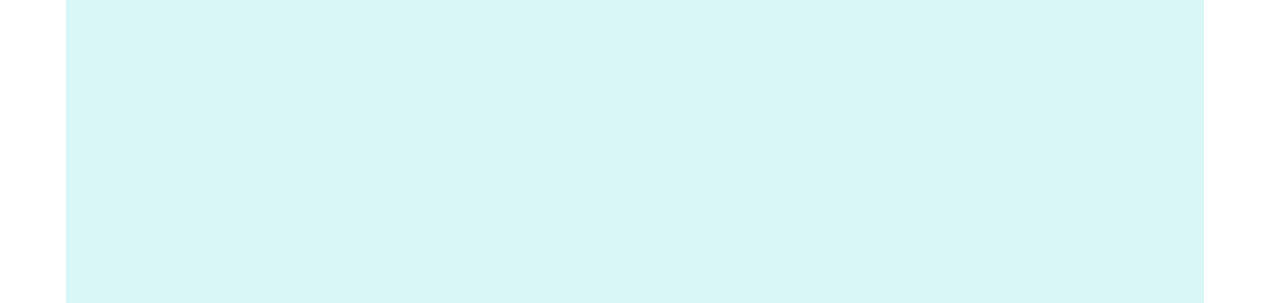
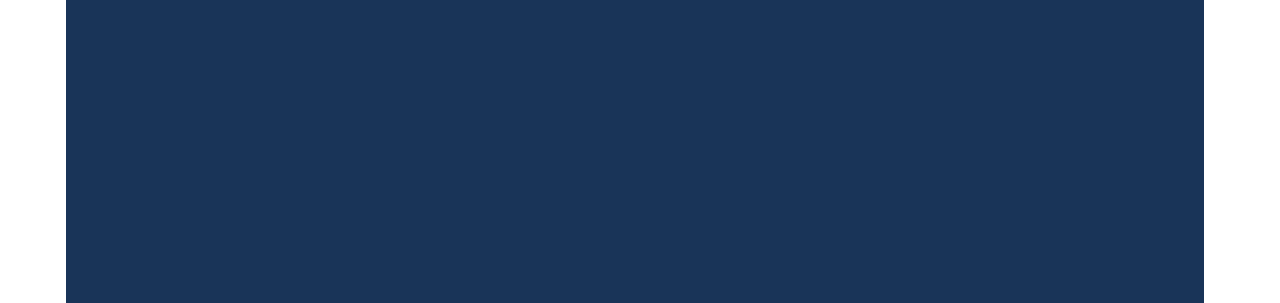
Before and after one commit to Shalmalidp/HEXCLOCK, a plain HTML site: page index.html in a window 1280 px wide. Shown: the part 655-958 px from the top of the page. Drawn offline with Linux system fonts and the light colour scheme.

Commit message:
HEX CLOCK COMPLETE.

```diff
--- a/js/main.js
+++ b/js/main.js
@@ -9,9 +9,9 @@ var seconds = time.getSeconds();
 //var textNode;
 var digit_min = (minutes <10) ? "0"+ minutes : minutes;
 var digit_sec = (seconds < 10) ? "0" + seconds : seconds;
-var currenttime = (hours + ":" +digit_min +":" + digit_sec);
+var currenttime = ("#"+hours+ ""+digit_min +""+digit_sec);
 //var textNode= document.createTextNode(currenttime);
-$('.clock-body').text(currenttime);
+$('.clock-body').text(currenttime).css('background-color', currenttime);
 },1000);
 
 
--- a/scss/main.scss
+++ b/scss/main.scss
@@ -1,3 +1,5 @@
+
+
 .main-body{
   width:100%;
 //background-color: #d9f7f7;
```
Also changed, not shown: 1 other file.
